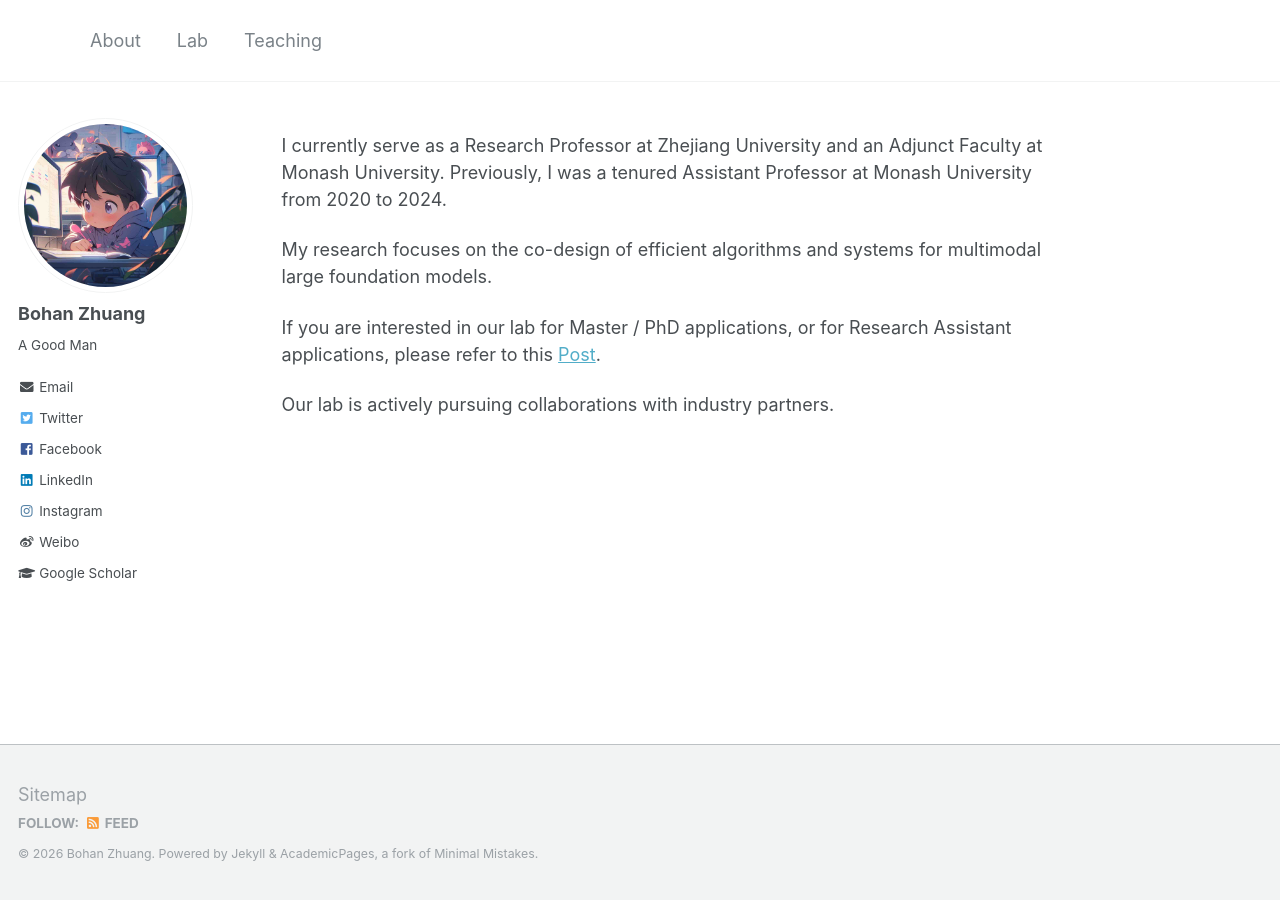
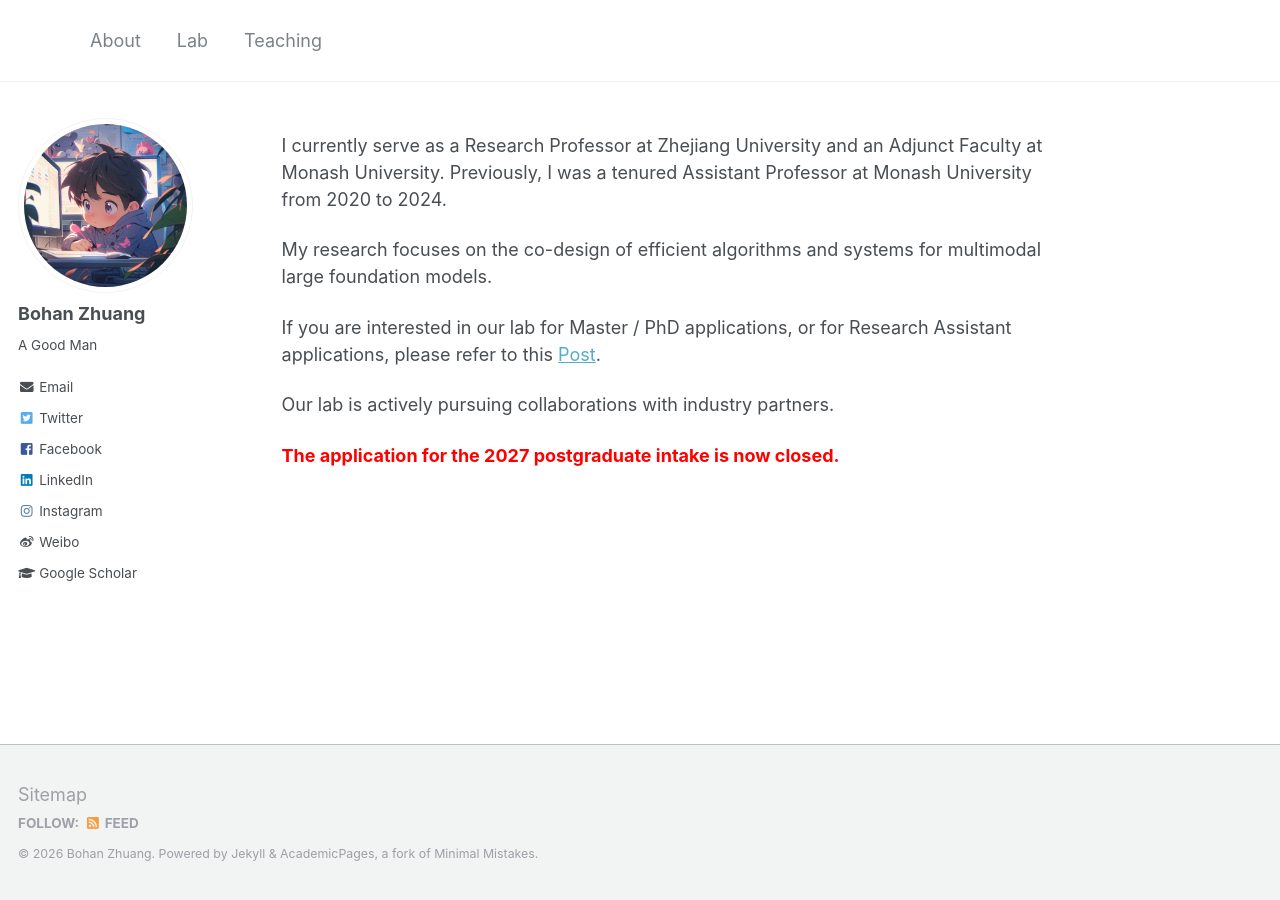
Before and after one commit to bohanzhuang/bohanzhuang.github.io, a Jekyll site: the page built from _pages/about.md, in a window 1280 px wide. Built offline with Jekyll 4.4.1, drawn with Linux system fonts in a browser that asks for light colours.

Commit message:
Add closure notice for 2027 postgraduate applications
Added a notice about the closure of the 2027 postgraduate intake.

```diff
--- a/_pages/about.md
+++ b/_pages/about.md
@@ -15,3 +15,5 @@ My research focuses on the co-design of efficient algorithms and systems for mul
 If you are interested in our lab for Master / PhD applications, or for Research Assistant applications, please refer to this [Post](https://ziplab.co/uploads/zip-lab-poster-full.html).
 
 Our lab is actively pursuing collaborations with industry partners.
+
+<span style="color:red"><strong>The application for the 2027 postgraduate intake is now closed.</strong></span>
```
